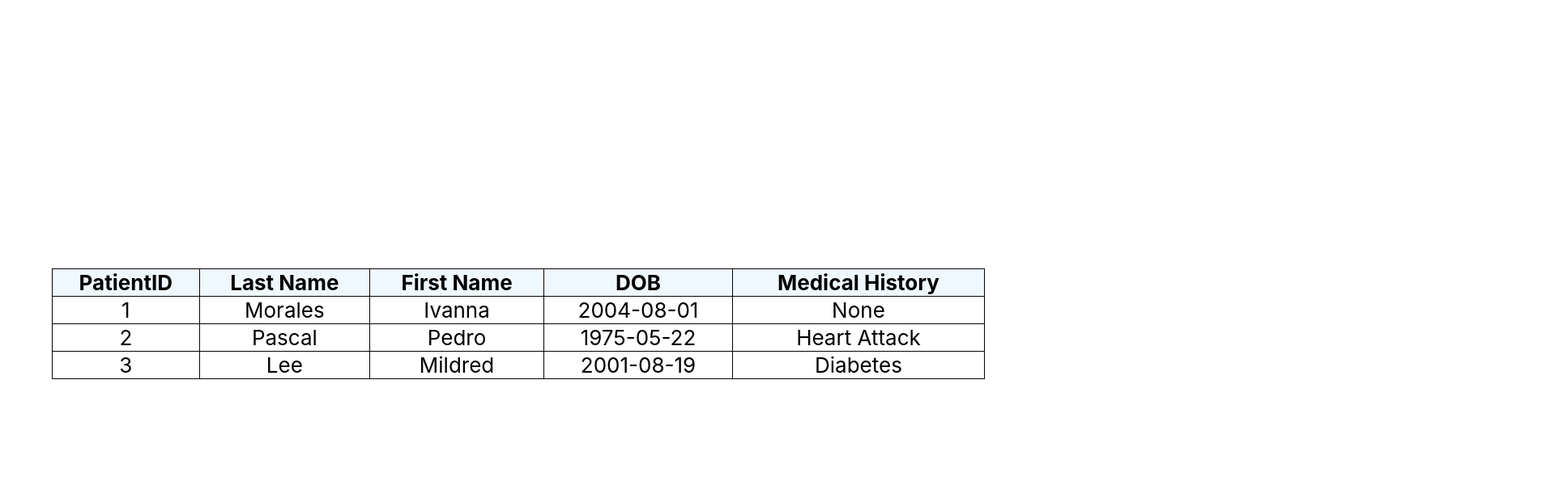
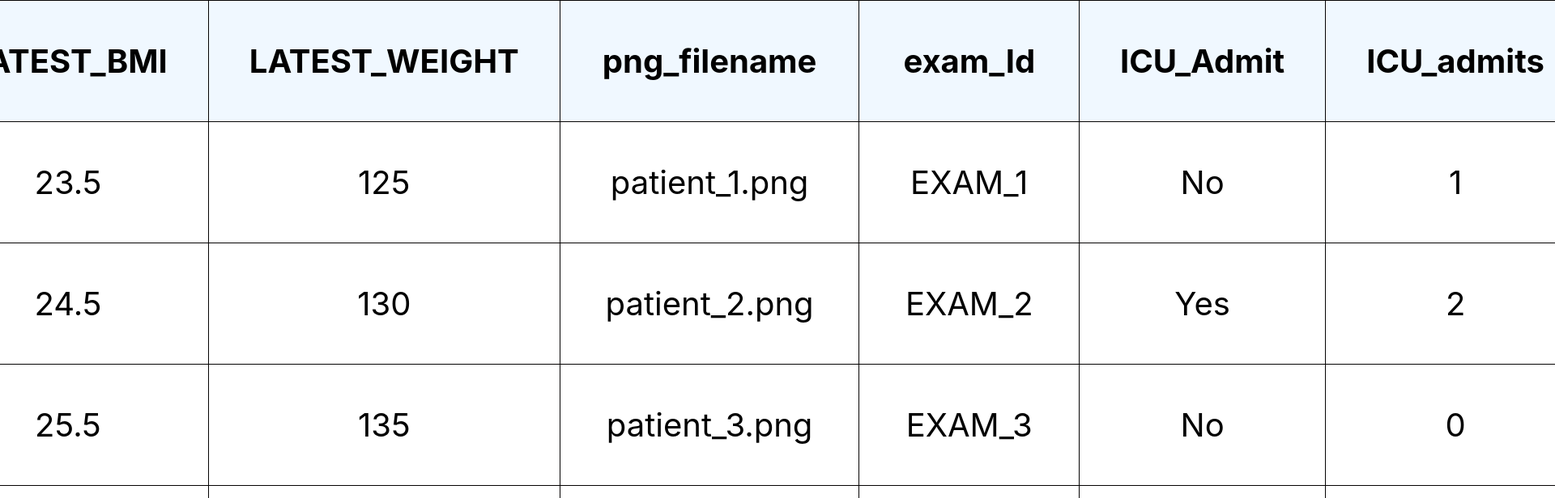
Before and after one commit to Koshin-M-Mohamed/Group-9, a React (Create React App) app in the folder client/: page / in a window 1280 px wide. Shown: the top 616 px of the page at 81% size, 1920 px wide, since content can reach past the window. Built offline with nearby package versions, Linux system fonts and the light colour scheme.

Commit message:
table fint fixed + added more data

```diff
--- a/client/src/App.css
+++ b/client/src/App.css
@@ -8,17 +8,19 @@
   flex-direction: column;
   align-items: center;
   justify-content: center;
-  font-size: calc(10px + 2vmin);
+  font-size: calc(5px + 2vmin);
 }
 
 table {
   width: 90%;
-  margin: 0 auto;
+  margin: 1 auto;
   border-collapse: collapse;
 }
 
 th, td{
   border: 1px solid #050303;
+  padding: 50px;
+  font-size: 40px;
 }
 
 th {
--- a/client/src/App.js
+++ b/client/src/App.js
@@ -1,37 +1,28 @@
 import './App.css';
 import Table from './table';
+
 import { useApi } from './hooks/use-api';
 
 function App() {
   //const { response } = useApi();
   // mock data for column display
-  const fakeData = [
-    {
-      PatientID: '1',
-      'Last Name': 'Morales',
-      'First Name': 'Ivanna',
-      DOB: '2004-08-01',
-      'Medical History': 'None'
-    },
-    {
-      PatientID: '2',
-      'Last Name': 'Pascal',
-      'First Name': 'Pedro',
-      DOB: '1975-05-22',
-      'Medical History': 'Heart Attack'
-    },
-    {
-      PatientID: '3',
-      'Last Name': 'Lee',
-      'First Name': 'Mildred',
-      DOB: '2001-08-19',
-      'Medical History': 'Diabetes'
-    }
-  ];
+  const fakeData =  Array.from({ length: 10 }, (_, i) => ({
+      PATIENT_ID: `PATIENT_${i + 1}`,
+      AGE: 20 + i + 1,
+      SEX: (i + 1) % 2 === 0 ? "M" : "F",
+      ZIP: `1000${i + 1}`,
+      LATEST_BMI: 22.5 + i + 1,
+      LATEST_WEIGHT: 120 + (i + 1) * 5,
+      png_filename: `patient_${i + 1}.png`,
+      exam_Id: `EXAM_${i + 1}`,
+      ICU_Admit: (i + 1) % 2 === 0 ? "Yes" : "No",
+      ICU_admits: (i + 1) % 3, // Cycles through 0, 1, 2
+      MORTALITY: (i + 1) % 4 !== 0 ? "Alive" : "Deceased"
+    }));
 
   const response = fakeData;
-  // Mock Columns
-  const columns = ['PatientID', 'Last Name', 'First Name', 'DOB', 'Medical History'];
+  // mock columns
+  const columns = ['PATIENT_ID', 'AGE', 'SEX', 'ZIP', 'LATEST_BMI', 'LATEST_WEIGHT', 'png_filename', 'exam_Id', 'ICU_Admit', 'ICU_admits', 'MORTALITY'];
   return (
     <div className="App">
       <header className="App-header">
```
